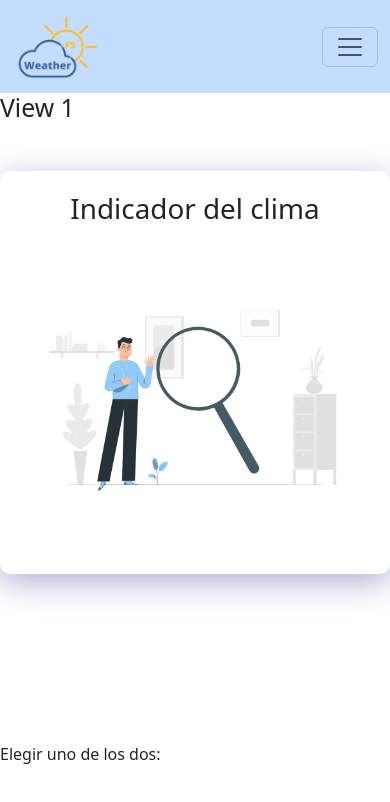
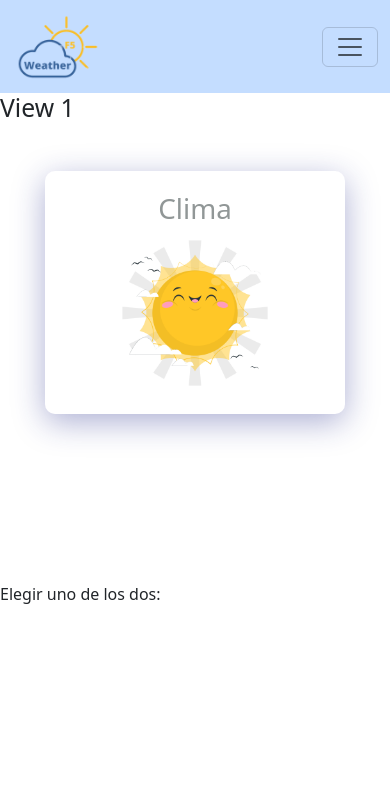
Before and after one commit to YorlinPacha/app_weather, a Vue app: page / in a window 390 px wide. Shown: the top 802 px of the page. Built offline with nearby package versions, Linux system fonts and the light colour scheme.

Commit message:
Actualizar imagen componente CardHome

```diff
--- a/src/components/CardHome.vue
+++ b/src/components/CardHome.vue
@@ -1,6 +1,6 @@
 <template>
     <section class="weather-content">
-      <h1>Indicador del clima</h1>
+      <h1 class="tituloClima">Clima</h1>
       <div class="result" v-if="climaActual">
         <p>{{ climaActual.name }}</p>
         <p>Temperatura {{ Math.round(climaActual.main.temp) }}°</p>
@@ -9,7 +9,7 @@
         <!-- <p>Temperatura {{ result.weather[0]}}°</p> -->
       </div>
       <div v-else>
-      <img class="imagenGif"  src="../assets/img/buscar.gif" alt="">
+      <img class="imagenGif"  src="../assets/img/entrada.gif" alt="">
     </div>
     </section>
   </template>
@@ -55,4 +55,31 @@
   height: auto;
 
 }
+
+.tituloClima{
+  color: rgb(145, 151, 151);
+}
+
+
+
+/* --------------Responsive tablet --------------   -768*/
+@media screen and (min-width: 481px) and (max-width: 835px){
+  .weather-content{
+    max-width: 501px;
+  }
+}
+
+
+/* -------------------Responsive mobile ----------------*/
+
+@media screen and (min-width: 320px) and (max-width: 480px){
+  .weather-content{
+    max-width: 300px;
+  }
+  .imagenGif{
+  width: 10rem;
+  height: auto;
+
+}
+}
   </style>
```
Also changed, not shown: src/assets/img/entrada.gif (added).
